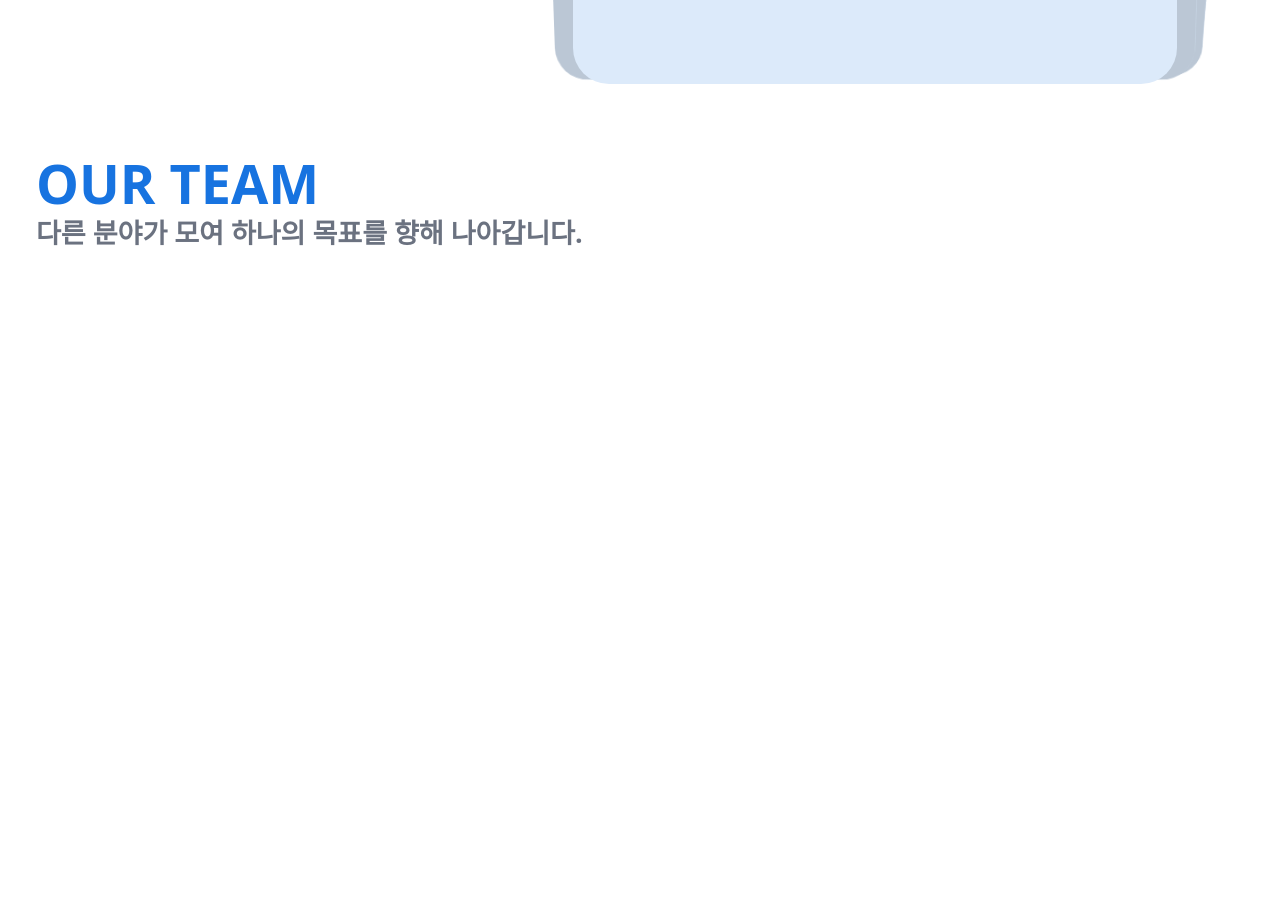
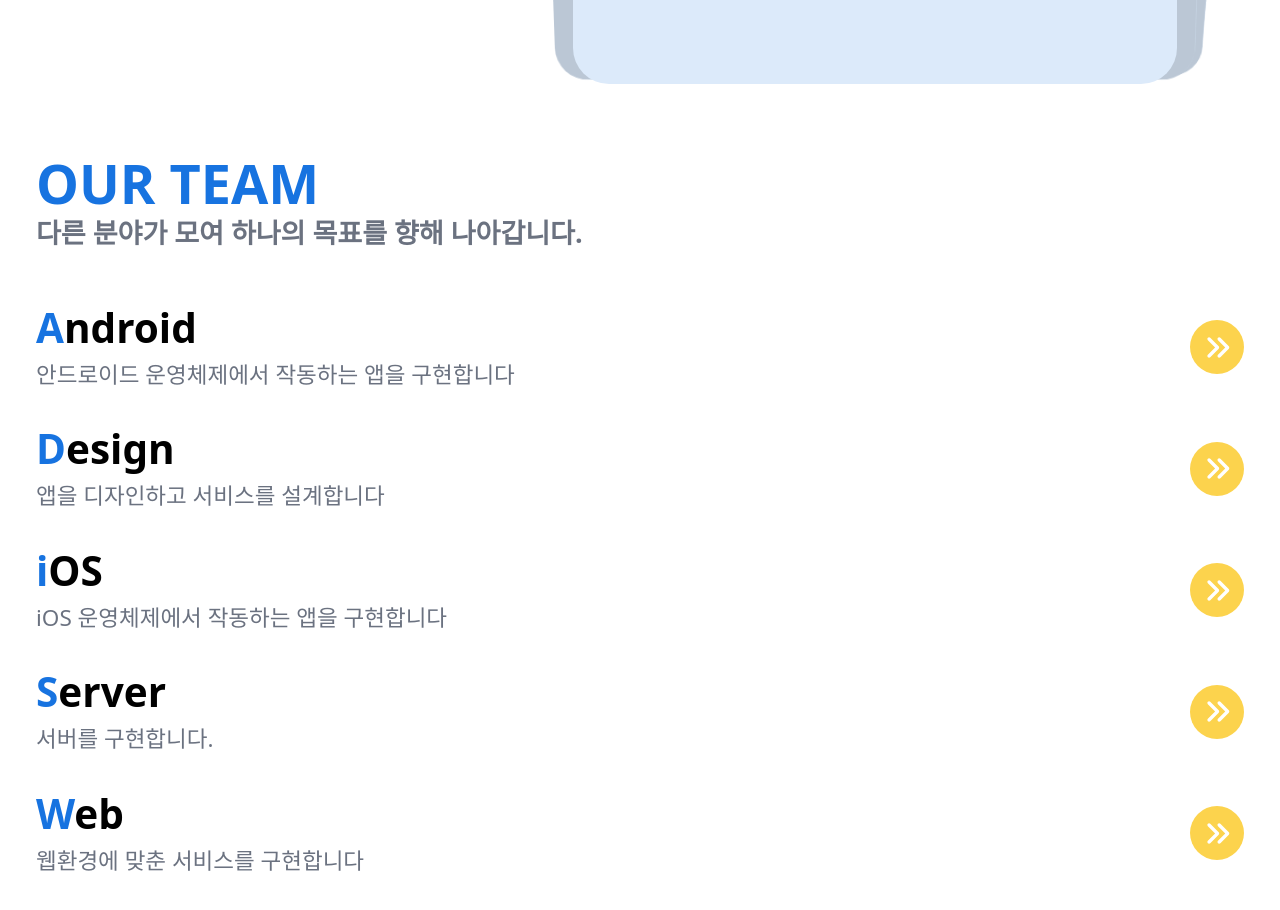
Before and after one commit to inu-appcenter/appcenter-homepage-renewal, a React (Vite) app: page /home in a window 1280 px wide. Shown: the part 1480-2390 px from the top of the page. Built offline with nearby package versions, Linux system fonts and the light colour scheme; the HTML template or start-up script is replaced by a standard one.

Commit message:
feat: Our team 리스트 추가

```diff
--- a/src/components/home/ourteam/OurTeamList.tsx
+++ b/src/components/home/ourteam/OurTeamList.tsx
@@ -1,54 +1,57 @@
-const partInfo = [
+import { PATH } from '../../../constants/path.ts';
+import { PART } from '../../../constants/common.ts';
+import { Link } from 'react-router-dom';
+import ArrowRight from '../../../assets/svg/arrow_right.svg';
+
+const ourTeamList = [
   {
-    id: 0,
-    partName: 'Common',
-    question: '앱센터는 어떻게 들어오나요?',
-    description: '다른 분야가 모여 하나의 목표를 향해 나아갑니다',
-    speechBubble:
-      '이곳은 앱센터에 관련된 질문이 있는 공간입니다!\n' +
-      '공통질문과 각 파트별 질문이 나눠져 있으니\n' +
-      '더보기를 눌러 확인해보세요!',
+    label: PART.android.label,
+    description: '안드로이드 운영체제에서 작동하는 앱을 구현합니다',
+    path: PATH.TEAM(PART.android.value),
   },
   {
-    id: 1,
-    partName: 'Android',
-    question: 'Java 와 Kotlin 중 어떤 언어를 쓰나요?',
-    description: '안드로이드 운영체제에서 작동하는 앱을 구현합니다',
-    speechBubble: '안녕하세요! 안드로이드 파트 입니다.',
+    label: PART.design.label,
+    description: '앱을 디자인하고 서비스를 설계합니다',
+    path: PATH.TEAM(PART.design.value),
   },
   {
-    id: 5,
-    partName: 'Design',
-    question: 'Figma, XD 할 줄 알아야 하나요?',
-    description: '앱을 디자인하고 서비스를 설계합니다',
-    speechBubble:
-      '안녕하세요! 아이디어가 넘치는 디자인 입니다!\n함께 배우며 함께 성장하는 디자인팀으로 오세요!',
+    label: PART.ios.label,
+    description: 'iOS 운영체제에서 작동하는 앱을 구현합니다',
+    path: PATH.TEAM(PART.ios.value),
   },
   {
-    id: 2,
-    partName: 'iOS',
-    question: '맥북 필수인가요?',
-    description: 'IOS 운영체제에서 작동하는 앱을 구현합니다',
-    speechBubble: '안녕하세요 ios 파트 입니다.',
+    label: PART.server.label,
+    description: '서버를 구현합니다.',
+    path: PATH.TEAM(PART.server.value),
   },
   {
-    id: 3,
-    partName: 'Server',
-    question: 'Node, Spring중 어떤 것을 사용하나요?',
-    description: '서버를 구현합니다.',
-    speechBubble: '안녕하세요 서버 파트 입니다.\n',
-  },
-  {
-    id: 4,
-    partName: 'Web',
-    question: 'React 할 줄 알아야 하나요?',
+    label: PART.web.label,
     description: '웹환경에 맞춘 서비스를 구현합니다',
-    speechBubble: '안녕하세요 웹 파트 입니다.\n',
+    path: PATH.TEAM(PART.web.value),
   },
 ];
 
 const OurTeamList = () => {
-  return <></>;
+  return (
+    <div className='flex mt-12 flex-col gap-8 h-4/5'>
+      {ourTeamList.map(({ label, description, path }) => (
+        <div className='flex justify-between items-center'>
+          <div>
+            <h4 className='text-4xl font-semibold mb-2 first-letter:text-primary-700'>
+              {label}
+            </h4>
+            <p className='text-xl font-medium text-gray-500'>{description}</p>
+          </div>
+          <Link
+            to={path}
+            className='flex items-center justify-center p-3 bg-amber-300 rounded-full w-12 h-12'
+          >
+            <img src={ArrowRight} />
+          </Link>
+        </div>
+      ))}
+    </div>
+  );
 };
 
 export default OurTeamList;
--- a/src/components/home/ourteam/OurTeamSection.tsx
+++ b/src/components/home/ourteam/OurTeamSection.tsx
@@ -4,7 +4,7 @@ import OurTeamList from './OurTeamList.tsx';
 
 const OurTeamSection = () => {
   return (
-    <SectionLayout>
+    <SectionLayout className='justify-between'>
       <Title
         title='OUR TEAM'
         subtitle='다른 분야가 모여 하나의 목표를 향해 나아갑니다.'
--- a/src/constants/common.ts
+++ b/src/constants/common.ts
@@ -1,45 +1,94 @@
 export const PART = {
   android: {
-        id:'android',
+    id: 'android',
     value: 'android',
     label: 'Android',
   },
   design: {
-        id:'design',
+    id: 'design',
     value: 'design',
     label: 'Design',
   },
   ios: {
-        id:'ios',
+    id: 'ios',
     value: 'ios',
     label: 'iOS',
   },
   server: {
-        id:'server',
+    id: 'server',
     value: 'server',
     label: 'Server',
   },
-    web:{
-        id:'web',
+  web: {
+    id: 'web',
     value: 'web',
     label: 'Web',
-    }
+  },
 } as const;
 
 export const SECTION = {
   about: {
-        id:'about',
+    id: 'about',
     value: 'about',
     label: 'About Us',
   },
   team: {
-        id:'team',
+    id: 'team',
     value: 'team',
     label: 'Our Team',
   },
-    product:{
-        id:'product',
+  product: {
+    id: 'product',
     value: 'product',
-        label: 'Product'
-    }
+    label: 'Product',
+  },
 } as const;
+
+const partInfo = [
+  {
+    id: 0,
+    partName: 'Common',
+    question: '앱센터는 어떻게 들어오나요?',
+    description: '다른 분야가 모여 하나의 목표를 향해 나아갑니다',
+    speechBubble:
+      '이곳은 앱센터에 관련된 질문이 있는 공간입니다!\n' +
+      '공통질문과 각 파트별 질문이 나눠져 있으니\n' +
+      '더보기를 눌러 확인해보세요!',
+  },
+  {
+    id: 1,
+    partName: 'Android',
+    question: 'Java 와 Kotlin 중 어떤 언어를 쓰나요?',
+    description: '안드로이드 운영체제에서 작동하는 앱을 구현합니다',
+    speechBubble: '안녕하세요! 안드로이드 파트 입니다.',
+  },
+  {
+    id: 5,
+    partName: 'Design',
+    question: 'Figma, XD 할 줄 알아야 하나요?',
+    description: '앱을 디자인하고 서비스를 설계합니다',
+    speechBubble:
+      '안녕하세요! 아이디어가 넘치는 디자인 입니다!\n함께 배우며 함께 성장하는 디자인팀으로 오세요!',
+  },
+  {
+    id: 2,
+    partName: 'iOS',
+    question: '맥북 필수인가요?',
+    description: 'IOS 운영체제에서 작동하는 앱을 구현합니다',
+    speechBubble: '안녕하세요 ios 파트 입니다.',
+  },
+  {
+    id: 3,
+    partName: 'Server',
+    question: 'Node, Spring중 어떤 것을 사용하나요?',
+    description: '서버를 구현합니다.',
+    speechBubble: '안녕하세요 서버 파트 입니다.\n',
+  },
+  {
+    id: 4,
+    partName: 'Web',
+    question: 'React 할 줄 알아야 하나요?',
+    description: '웹환경에 맞춘 서비스를 구현합니다',
+    speechBubble: '안녕하세요 웹 파트 입니다.\n',
+  },
+];
```
Also changed, not shown: src/assets/svg/arrow_right.svg (added). Lines whose indentation alone changed are shown as unchanged.
